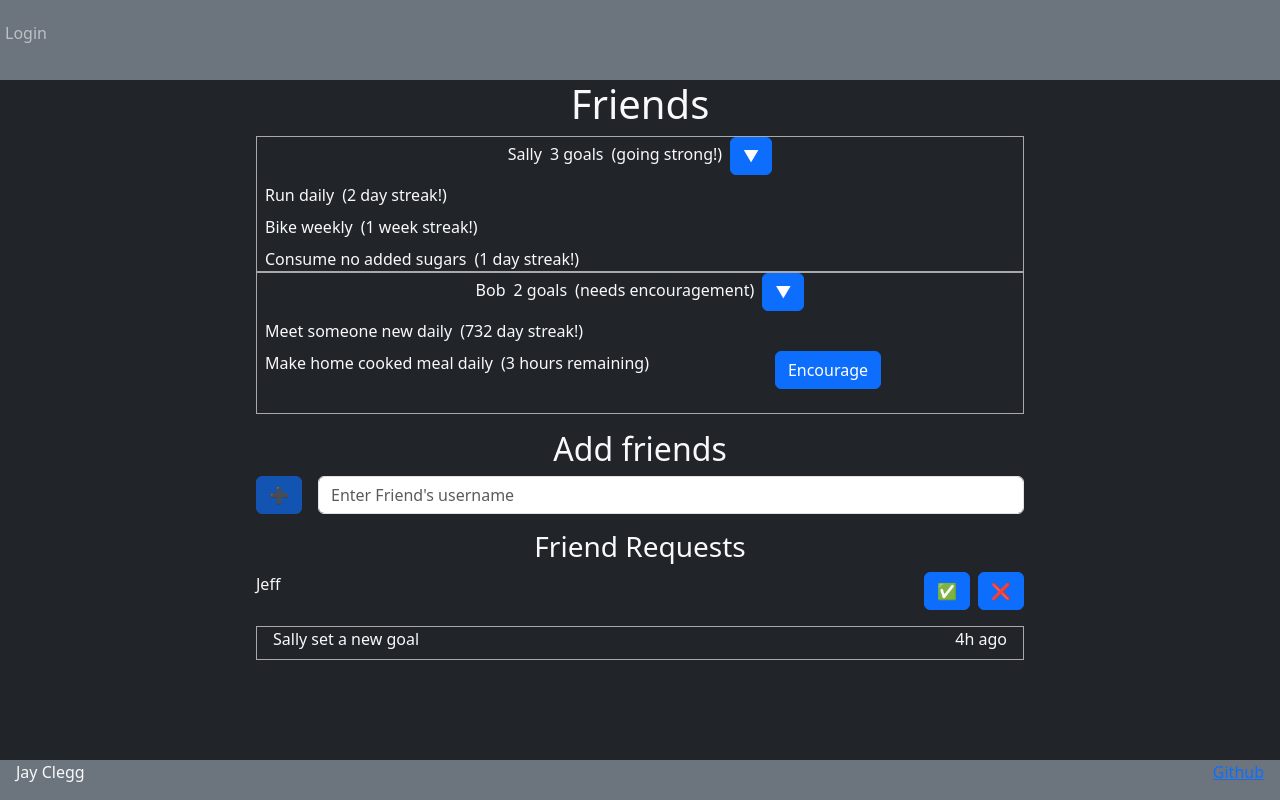
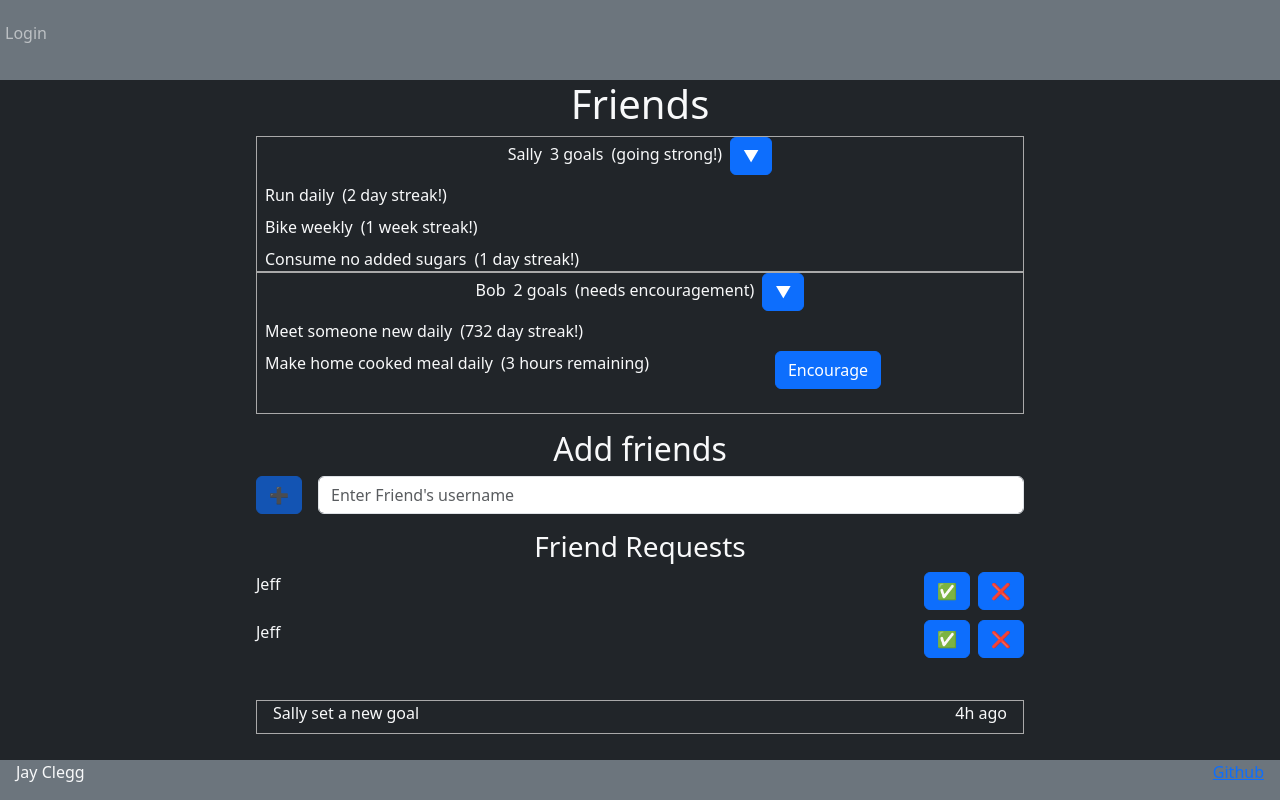
Before and after one commit to jclegg03/jStartup, a React (Vite) app: page /friends in a window 1280 px wide. Built offline with nearby package versions, Linux system fonts and the light colour scheme.

Commit message:
fix formating for multiple friend requests

```diff
--- a/src/friends/friends.css
+++ b/src/friends/friends.css
@@ -1,3 +1,7 @@
+.friend-request {
+   padding-bottom: 2em
+}
+
 .friends-main {
     padding-left: 20vw !important;
     padding-right: 20vw !important;
--- a/src/friends/friends.jsx
+++ b/src/friends/friends.jsx
@@ -129,7 +129,14 @@ export function Friends(props) {
                     </div>
                     <div className="section">
                         <h3>Friend Requests</h3>
-                        <p>
+                        <p className='friend-request'>
+                            <span className="request-name">Jeff</span>
+                            <span className="options">
+                                <button className="add-right-margin btn btn-primary">✅</button>
+                                <button className="btn btn-primary">❌</button>
+                            </span>
+                        </p>
+                        <p className='friend-request'>
                             <span className="request-name">Jeff</span>
                             <span className="options">
                                 <button className="add-right-margin btn btn-primary">✅</button>
```
